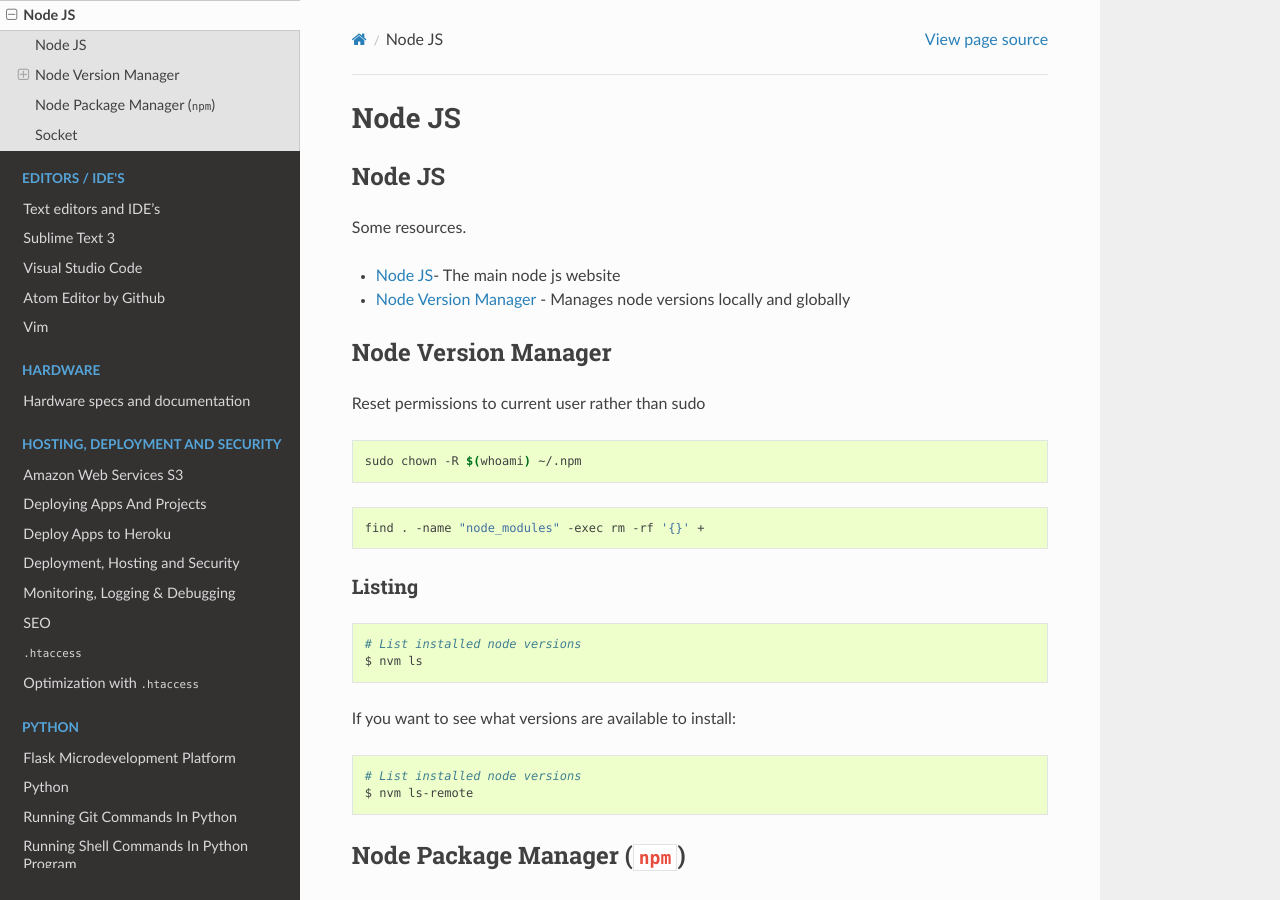
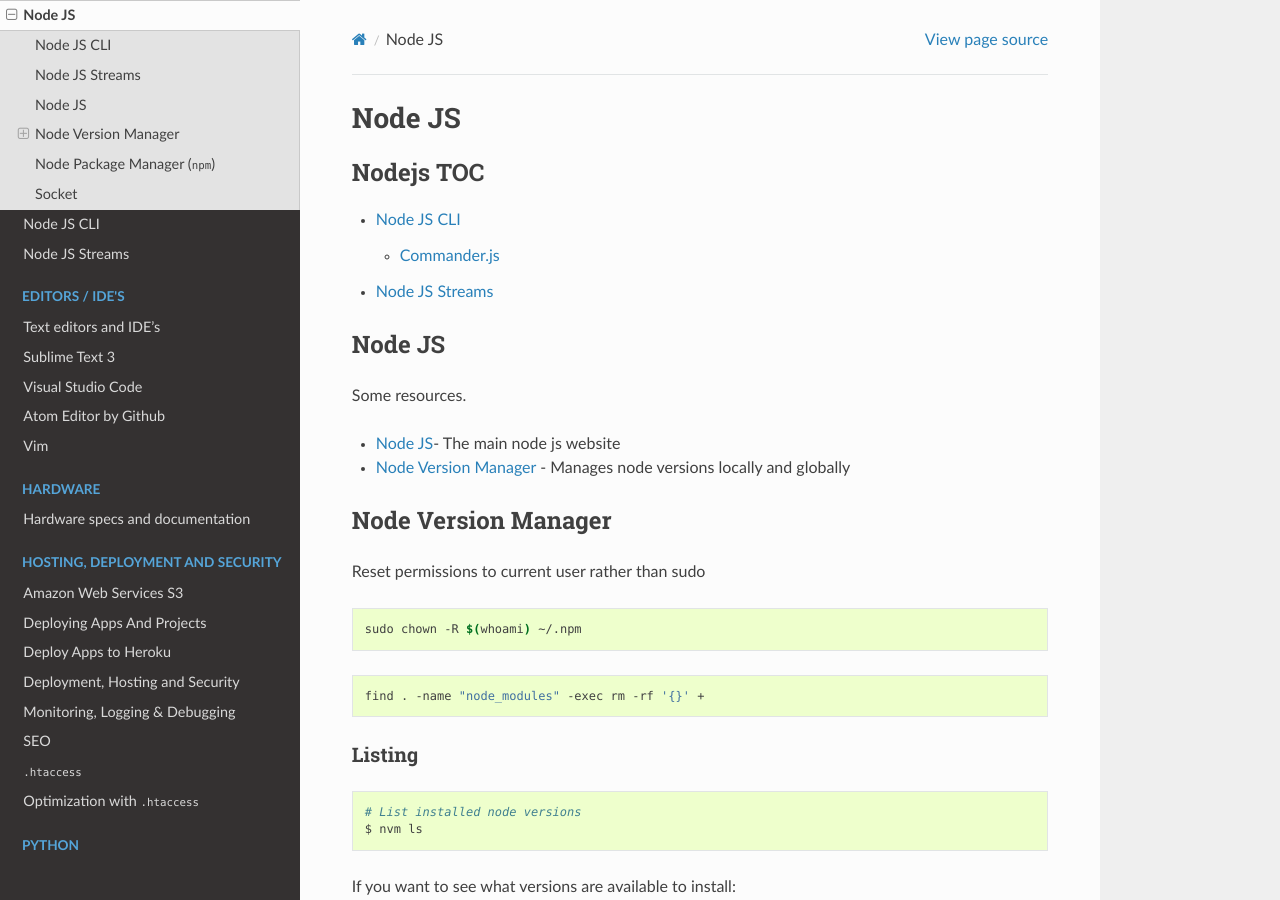
Before and after one commit to asmattic/docs, a Sphinx documentation site: the page built from source/nodejs/index.rst, in a window 1280 px wide and 900 px high. Built offline with Sphinx 7.4.7 and the Read the Docs theme 2.0.0, drawn with Linux system fonts in a browser that asks for light colours.

Commit message:
node cli info, toctree, linux proc and xdg-open files

```diff
--- a/source/index.rst
+++ b/source/index.rst
@@ -40,7 +40,7 @@
    linux/index
    linux/*
    linux/bash/index
-..	linux/bash/*
+.. linux/bash/*
 
 .. _pi-sec:
 
@@ -57,9 +57,10 @@
 .. toctree::
    :maxdepth: 2
    :glob:
-   :caption: Node JS
+   :caption: Nodejs
 
    nodejs/index
+   nodejs/*
 
 .. _editors-sec:
 
--- a/source/nodejs/index.rst
+++ b/source/nodejs/index.rst
@@ -4,7 +4,18 @@
 .. Variables
 .. include:: ../vars.rst
 
-.. _nodejs-section:
+.. _nodejs-toc-sec:
+
+.. toctree::
+   :maxdepth: 2
+   :glob:
+   :caption: Nodejs TOC
+
+   node-cli
+   node-streams
+
+
+.. _nodejs-resources-sec:
 
 Node JS
 --------
@@ -20,17 +31,17 @@
 .. _nvm_sec:
 
 Node Version Manager
----------------------
+-----------------------
 
 Reset permissions to current user rather than sudo
 
 .. code-block:: bash
 
-	sudo chown -R $(whoami) ~/.npm
+   sudo chown -R $(whoami) ~/.npm
 
 .. code-block:: bash
 
-	find . -name "node_modules" -exec rm -rf '{}' +
+   find . -name "node_modules" -exec rm -rf '{}' +
 
 
 Listing
@@ -38,15 +49,15 @@
 
 .. code-block:: bash
 
-	# List installed node versions
-	$ nvm ls
+   # List installed node versions
+   $ nvm ls
 
 If you want to see what versions are available to install:
 
 .. code-block:: bash
 
-	# List installed node versions
-	$ nvm ls-remote
+   # List installed node versions
+   $ nvm ls-remote
 
 .. _npm-section:
 
@@ -57,10 +68,10 @@
 
 .. code-block:: bash
 
-	npm config get prefix
+   npm config get prefix
 
-	# if not just in /usr
-	sudo chown -R $(whoami) $(npm config get prefix)/{lib/node_modules,bin,share}
+   # if not just in /usr
+   sudo chown -R $(whoami) $(npm config get prefix)/{lib/node_modules,bin,share}
 
 
 Update ``npm``
@@ -99,7 +110,7 @@
 ----------
 
 .. note::
-	Make sure you start the socket on the server and not the app itself with express
+   Make sure you start the socket on the server and not the app itself with express
 
 * `Socket IO docs <socketIoDocs_>`_ - Official |docs|
 
--- /dev/null
+++ b/source/nodejs/node-streams.rst
@@ -0,0 +1,7 @@
+Node JS Streams
+=================
+
+.. Variables
+.. include:: ../vars.rst
+
+.. _nodejs-filestreams-sec:
```
Also changed, not shown: source/linux/linux-filesystem.rst (+16 -0 lines), source/nodejs/node-cli.rst (added, +21 -0 lines).
